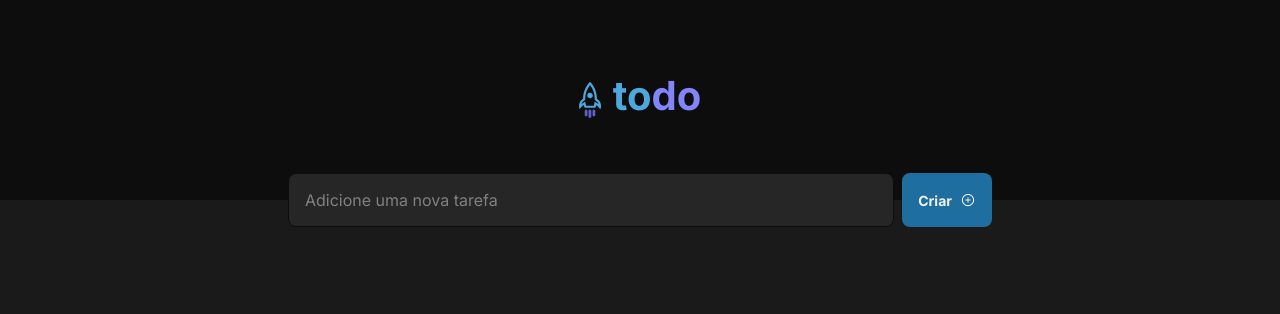
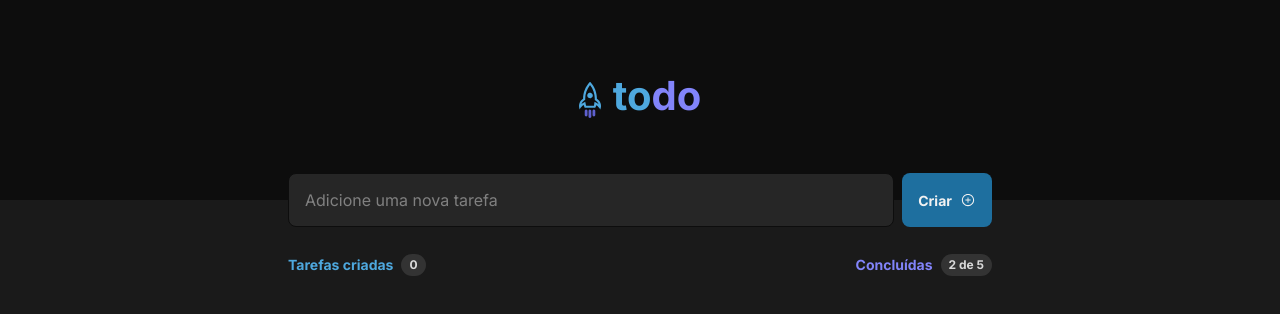
Before and after one commit to samsks/todo_today, a React (Vite) app: page / in a window 1280 px wide. Shown: the top 314 px of the page. Built offline with nearby package versions, Linux system fonts and the light colour scheme; the HTML template or start-up script is replaced by a standard one.

Commit message:
feat: :sparkles: update import components on APP

```diff
--- a/src/App.tsx
+++ b/src/App.tsx
@@ -3,6 +3,7 @@ import { Header } from "./components/Header";
 import "./global.css";
 import styles from "./App.module.css";
 import { TaskBar } from "./components/TaskBar";
+import { TaskBox } from "./components/TaskBox";
 
 function App() {
   return (
@@ -10,6 +11,7 @@ function App() {
       <Header />
       <main className={styles.bodyTasks}>
         <TaskBar />
+        <TaskBox />
       </main>
     </div>
   );
```
